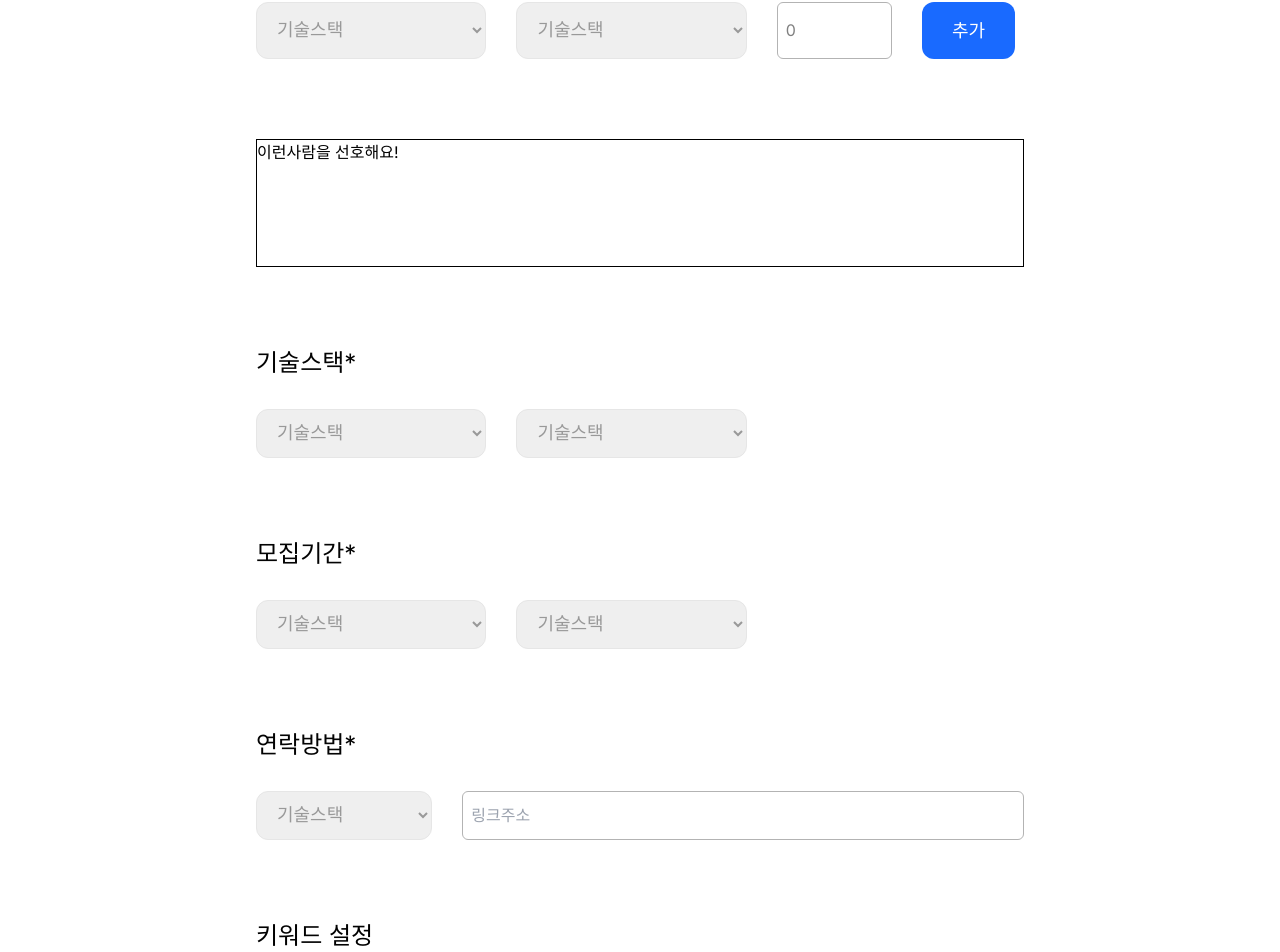
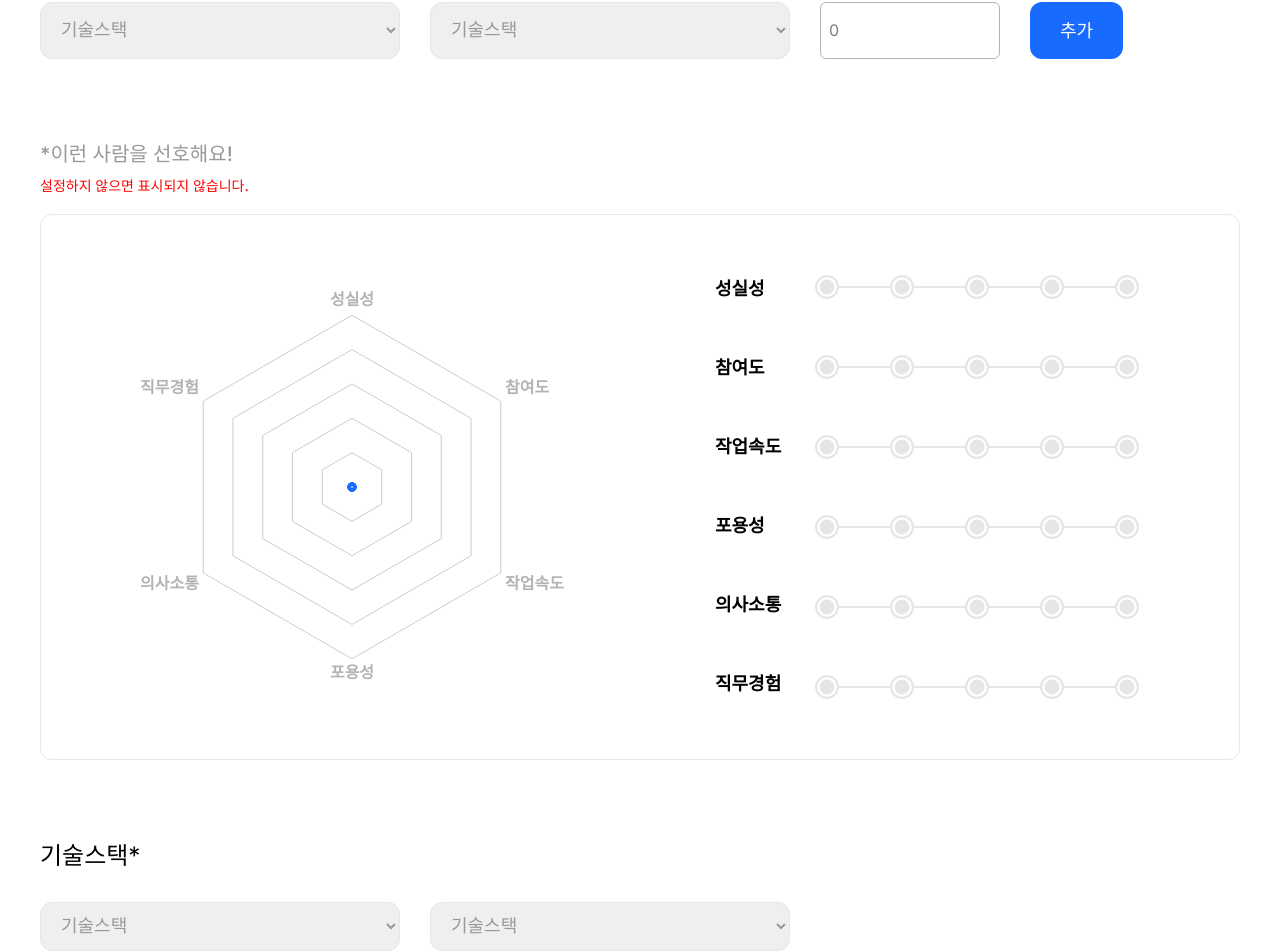
Before and after one commit to 9weeks-app-web/Team-4, a Next.js app: page /gathering/project/new in a window 1280 px wide. Shown: the part 3089-4041 px from the top of the page. Built offline with nearby package versions, Linux system fonts and the light colour scheme.

Commit message:
Feat: 레이더 차트 컴포넌트 작업 - 라디오 버튼 입력 작업 - chart.js 설치

```diff
--- a/package.json
+++ b/package.json
@@ -14,16 +14,17 @@
     "@tanstack/react-query": "^5.14.6",
     "@tanstack/react-query-devtools": "^5.17.0",
     "@types/markdown-it": "^13.0.7",
+    "chart.js": "^4.4.1",
     "dayjs": "^1.11.10",
     "markdown-it": "^14.0.0",
     "next": "14.0.4",
     "react": "^18",
+    "react-chartjs-2": "^5.2.0",
     "react-dom": "^18",
     "react-markdown": "^9.0.1",
     "react-markdown-editor-lite": "^1.3.4",
     "react-syntax-highlighter": "^15.5.0",
     "remark-gfm": "^4.0.0",
-    "react-dom": "^18",
     "swiper": "^11.0.5"
   },
   "devDependencies": {
--- /dev/null
+++ b/src/app/gathering/(components)/section/create/ChartSection.tsx
@@ -0,0 +1,93 @@
+import { Children, useState } from 'react';
+import Radar from '@/components/chart/Radar';
+
+const RADIO_INPUTS = [
+  '성실성',
+  '참여도',
+  '작업속도',
+  '포용성',
+  '의사소통',
+  '직무경험',
+];
+
+const ChartSection = () => {
+  const [radio1, setRadio1] = useState(0);
+  const [radio2, setRadio2] = useState(0);
+  const [radio3, setRadio3] = useState(0);
+  const [radio4, setRadio4] = useState(0);
+  const [radio5, setRadio5] = useState(0);
+  const [radio6, setRadio6] = useState(0);
+
+  const handleClickRadio = (name: string, value: number) => {
+    switch (name) {
+      case '성실성':
+        setRadio1(value);
+        break;
+      case '참여도':
+        setRadio2(value);
+        break;
+      case '작업속도':
+        setRadio3(value);
+        break;
+      case '포용성':
+        setRadio4(value);
+        break;
+      case '의사소통':
+        setRadio5(value);
+        break;
+      case '직무경험':
+        setRadio6(value);
+        break;
+      default:
+        break;
+    }
+  };
+
+  return (
+    <section className="flex flex-col">
+      <h3 className="text-[20px] text-neutral-40 font-medium">
+        *이런 사람을 선호해요!
+      </h3>
+      <p className="mt-[7px] mb-[18px] text-sm text-system-warning font-medium">
+        설정하지 않으면 표시되지 않습니다.
+      </p>
+      <div className="flex gap-[150px] border px-[100px] py-[60px] border-neutral-10 rounded-xl">
+        <div className="flex-1">
+          <Radar inputs={[radio1, radio2, radio3, radio4, radio5, radio6]} />
+        </div>
+        <div className="flex flex-col flex-1">
+          <div className="flex h-full">
+            <div className="flex flex-col justify-between min-w-[100px]">
+              {Children.toArray(
+                RADIO_INPUTS.map(name => (
+                  <span className="text-lg font-semibold">{name}</span>
+                )),
+              )}
+            </div>
+            <div className="flex flex-col justify-between w-full">
+              {Children.toArray(
+                RADIO_INPUTS.map(name => (
+                  <div className="relative flex justify-between">
+                    <div className="absolute top-[11px] w-full h-[2px] bg-neutral-10" />
+                    {Array.from({ length: 5 }, (_, i) => 1 + i).map(v => (
+                      <input
+                        className="relative w-6 h-6 appearance-none border-2 border-neutral-10  ring-[2.5px] ring-inset ring-neutral-0 bg-neutral-10  rounded-[50%] checked:bg-primary-100 checked:border-primary-100
+                        "
+                        type="radio"
+                        name={name}
+                        value={v}
+                        onClick={() => handleClickRadio(name, v)}
+                      />
+                    ))}
+                  </div>
+                )),
+              )}
+            </div>
+          </div>
+        </div>
+      </div>
+    </section>
+  );
+};
+
+export default ChartSection;
--- a/src/app/gathering/project/new/page.tsx
+++ b/src/app/gathering/project/new/page.tsx
@@ -9,6 +9,7 @@ import Counter from '../../(components)/input/Counter';
 import Input from '../../(components)/input/Input';
 import Textarea from '../../(components)/input/Textarea';
 import ButtonBasic from '../../(components)/button/ButtonBasic';
+import ChartSection from '../../(components)/section/create/ChartSection';
 
 const CreateGatheringPage = () => {
   return (
@@ -19,7 +20,7 @@ const CreateGatheringPage = () => {
         </p>
         <h2 className="text-2xl">프로젝트 생성</h2>
       </header>
-      <main className="flex flex-col w-full px-[20%] min-h-screen">
+      <main className="flex flex-col w-full px-[calc((100%-1200px)/2)] min-h-screen">
         <div className="w-full h-3 my-7 bg-primary-10 rounded-md">
           <div className="w-[30%] h-3 bg-primary-100 rounded-md"></div>
         </div>
@@ -119,7 +120,7 @@ const GatheringForm = () => {
         <Counter />
         <ButtonBasic content="추가" />
       </MultipleSection>
-      <div className="h-32 border">이런사람을 선호해요!</div>
+      <ChartSection />
       <MultipleSection title="기술스택*">
         <ComboBox>
           <ComboBox.Select selectName="imsi" />
--- /dev/null
+++ b/src/components/chart/Radar.tsx
@@ -0,0 +1,82 @@
+import {
+  Chart as ChartJS,
+  RadialLinearScale,
+  PointElement,
+  LineElement,
+  Filler,
+  Tooltip,
+  Legend,
+} from 'chart.js';
+
+import { Radar as RadarChart } from 'react-chartjs-2';
+
+ChartJS.register(
+  RadialLinearScale,
+  PointElement,
+  LineElement,
+  Filler,
+  Tooltip,
+  Legend,
+);
+
+const options = {
+  scales: {
+    r: {
+      ticks: {
+        stepSize: 1,
+        display: false,
+      },
+      grid: {
+        color: '#CCC',
+      },
+      pointLabels: {
+        font: {
+          size: 16,
+          weight: 600,
+          family: 'Pretendard',
+        },
+        color: '#B3B3B3',
+      },
+      angleLines: {
+        display: false,
+      },
+      suggestedMin: 0,
+      suggestedMax: 5,
+    },
+  },
+  plugins: {
+    legend: {
+      display: false,
+    },
+  },
+  animation: {
+    // duration: 0,
+  },
+};
+
+interface RadarProps {
+  inputs?: number[];
+  labels?: string[];
+}
+
+const Radar = ({
+  inputs = [3, 2, 5, 4, 3, 4],
+  labels = ['성실성', '참여도', '작업속도', '포용성', '의사소통', '직무경험'],
+}: RadarProps) => {
+  const data = {
+    labels: labels,
+    datasets: [
+      {
+        // label: '선호도',
+        data: inputs,
+        backgroundColor: 'rgba(25, 106, 255, 0.1)',
+        borderColor: 'rgba(25, 106, 255, 1)',
+        borderWidth: 3,
+      },
+    ],
+  };
+
+  return <RadarChart data={data} options={options} />;
+};
+
+export default Radar;
```
Also changed, not shown: 1 other file (tests, documents, lock files or other folders).
